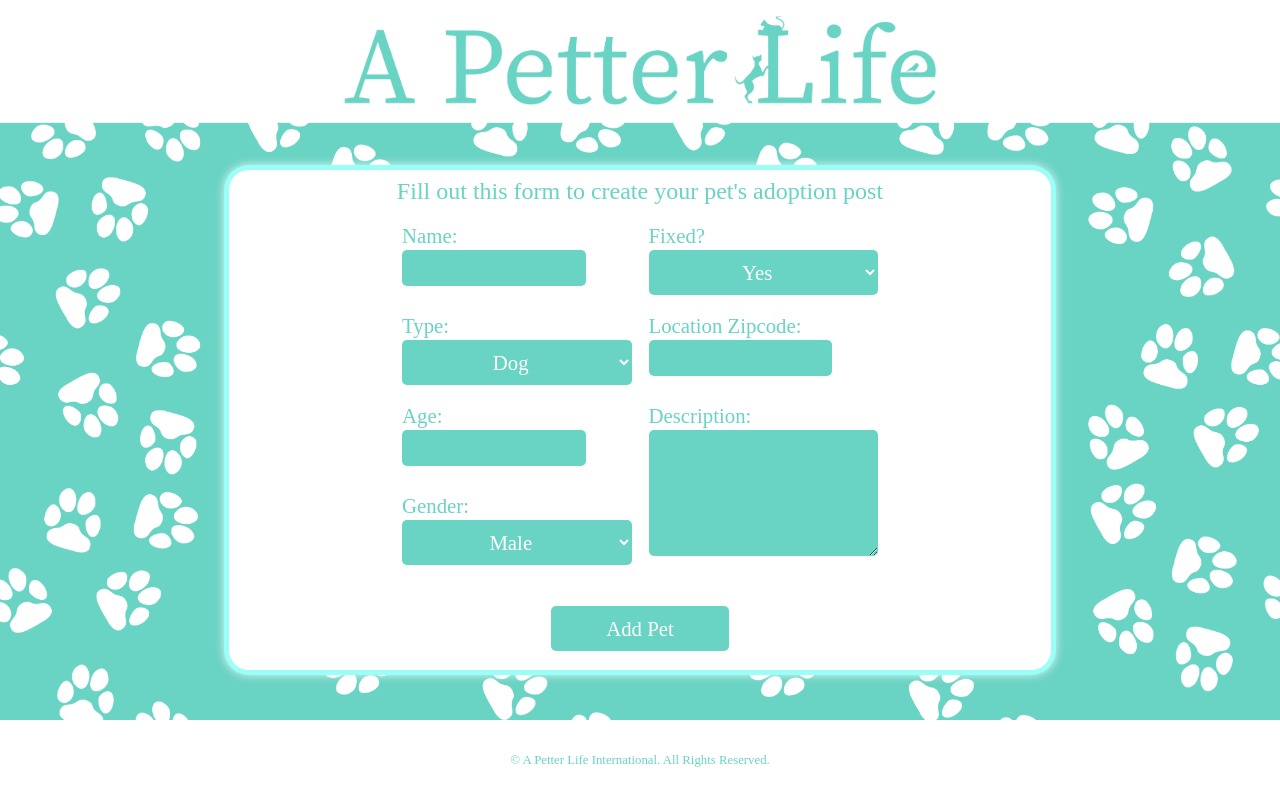
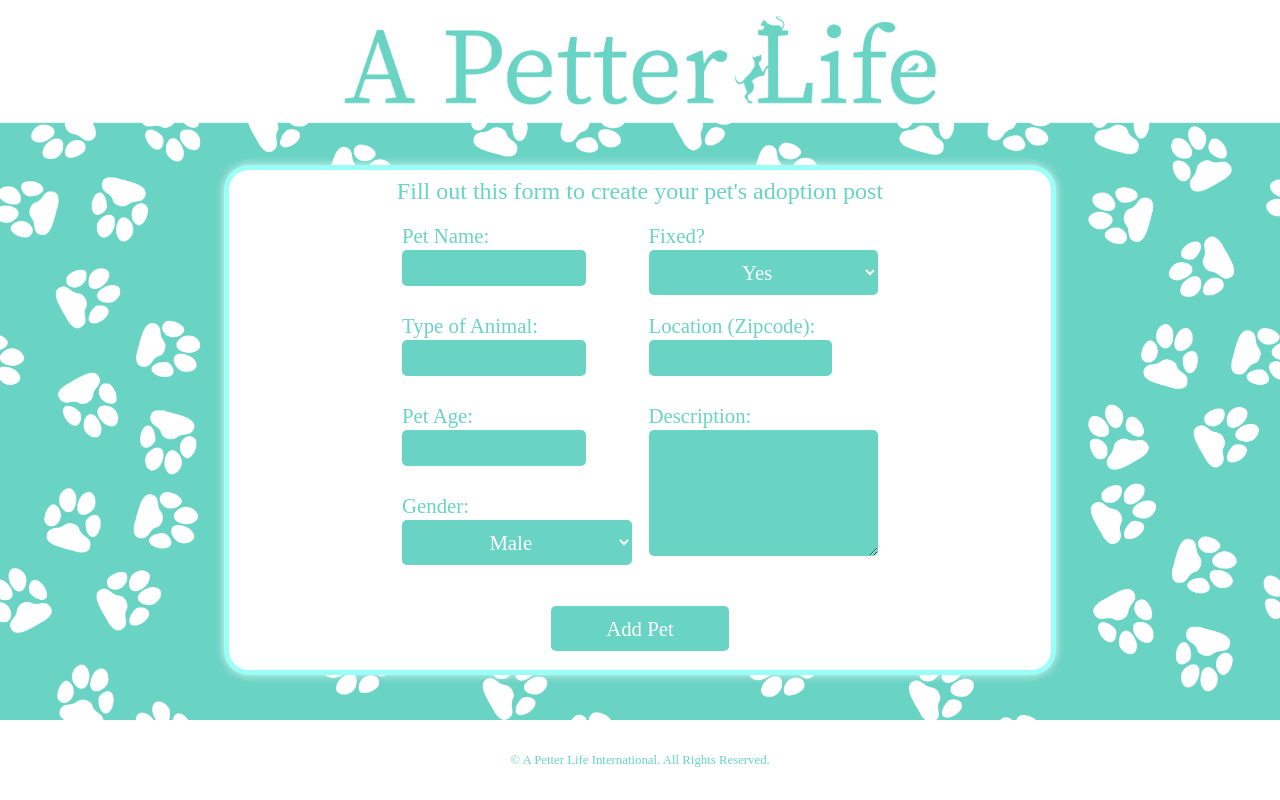
Before and after one commit to rawagschal/petter-life, a React (Create React App) app in the folder client/: page /addPetForm in a window 1280 px wide. Built offline with nearby package versions, Linux system fonts and the light colour scheme.

Commit message:
handleFormSubmit and handleChange functions added to AddPetForm page

```diff
--- a/client/src/pages/AddPetForm/index.js
+++ b/client/src/pages/AddPetForm/index.js
@@ -1,45 +1,79 @@
-import  React, { useState } from "react";
+import React, { useState } from "react";
 import { useMutation } from '@apollo/react-hooks';
 import { ADD_OWNED_PET } from '../../utils/mutations';
 import './index.css';
 
 function AddPetForm() {
-  const [formState, setFormState] = useState({ name: '', email: '', password: '' });
+  const [formState, setFormState] = useState({ petName: '', petType: '', petAge: '', petDescription: '' });
+  const [addOwnedPet, { error }] = useMutation(ADD_OWNED_PET);
 
+  const handleFormSubmit = async event => {
+    event.preventDefault();
 
+    try {
+      const mutationResponse = await addOwnedPet({
+        variables: {
+          petName: formState.petName,
+          petType: formState.petType,
+          petAge: formState.petAge,
+          petGender: formState.petGender,
+          petLocation: formState.petLocation,
+          petDescription: formState.petDescription
+        }
+      })
+
+      const result = mutationResponse.data;
+      console.log(result);
+    }  catch (e) {
+      console.log(e);
+    }
+
+  };
+
+    const handleChange = event => {
+      const { name, value } = event.target;
+      setFormState({
+        ...formState,
+        [name]: value
+      });
+    };
 
   return (
     <div className="AddPetSection">
       <div className="AddPetContainer">
         <div className="AddPetTitle">Fill out this form to create your pet's adoption post</div>
-        <form className="AddPetInformation">
+        <form onSubmit={handleFormSubmit}
+        className="AddPetInformation">
           <div className="AddPetInformationInputContainer">
             <div className="AddPetFormLeft">
               <div className="AddPetName">
-                <label HTMLfor="petName">Name:</label>
+                <label HTMLfor="petName">Pet Name:</label>
                 <input
                   className="AddPetNameInputField"
                   id="petName"
                   name="petName"
                   type="input"
+                  onChange={handleChange}
                 />
               </div>
               <div className="AddPetType">
-                <label HTMLfor="petType">Type:</label>
-                <select className="AddPetPetTypeInputField" id="petType" name="petType">
-                  <option value="Dog">Dog</option>
-                  <option value="Cat">Cat</option>
-                  <option value="Bird">Bird</option>
-                  <option value="other">Other</option>
-                </select>
+                <label HTMLfor="petType">Type of Animal:</label>
+                <input
+                  className="AddPetTypeInputField"
+                  id="petType"
+                  name="petType"
+                  type="input"
+                  onChange={handleChange}
+                />
               </div>
               <div className="AddPetAge">
-                <label HTMLfor="petAge">Age:</label>
+                <label HTMLfor="petAge">Pet Age:</label>
                 <input
                   className="AddPetAgeInputField"
                   id="petAge"
                   name="petName"
                   type="input"
+                  onChange={handleChange}
                 />
               </div>
               <div className="AddPetGender">
@@ -60,12 +94,13 @@ function AddPetForm() {
                 </select>
               </div>
               <div className="AddPetLocation">
-                <label HTMLfor="petLocation">Location Zipcode:</label>
+                <label HTMLfor="petLocation">Location (Zipcode):</label>
                 <input
                   className="AddPetLocationInputField"
                   id="petLocation"
                   name="petLocation"
                   type="input"
+                  onChange={handleChange}
                 />
               </div>
               <div className="AddPetDescription">
@@ -73,6 +108,7 @@ function AddPetForm() {
                 <textarea
                   className="AddPetDescriptionInputField"
                   name="petDescription"
+                  onChange={handleChange}
                 />
               </div>
             </div>
```
